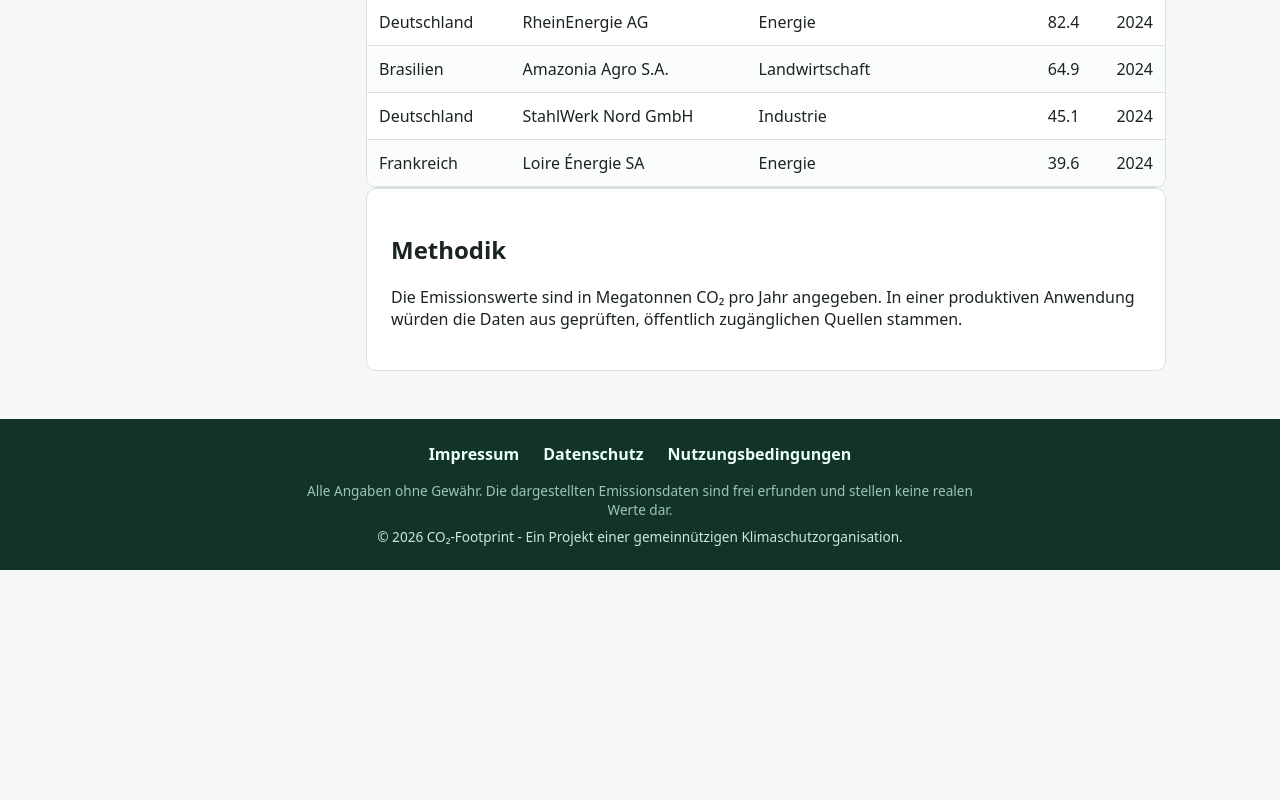
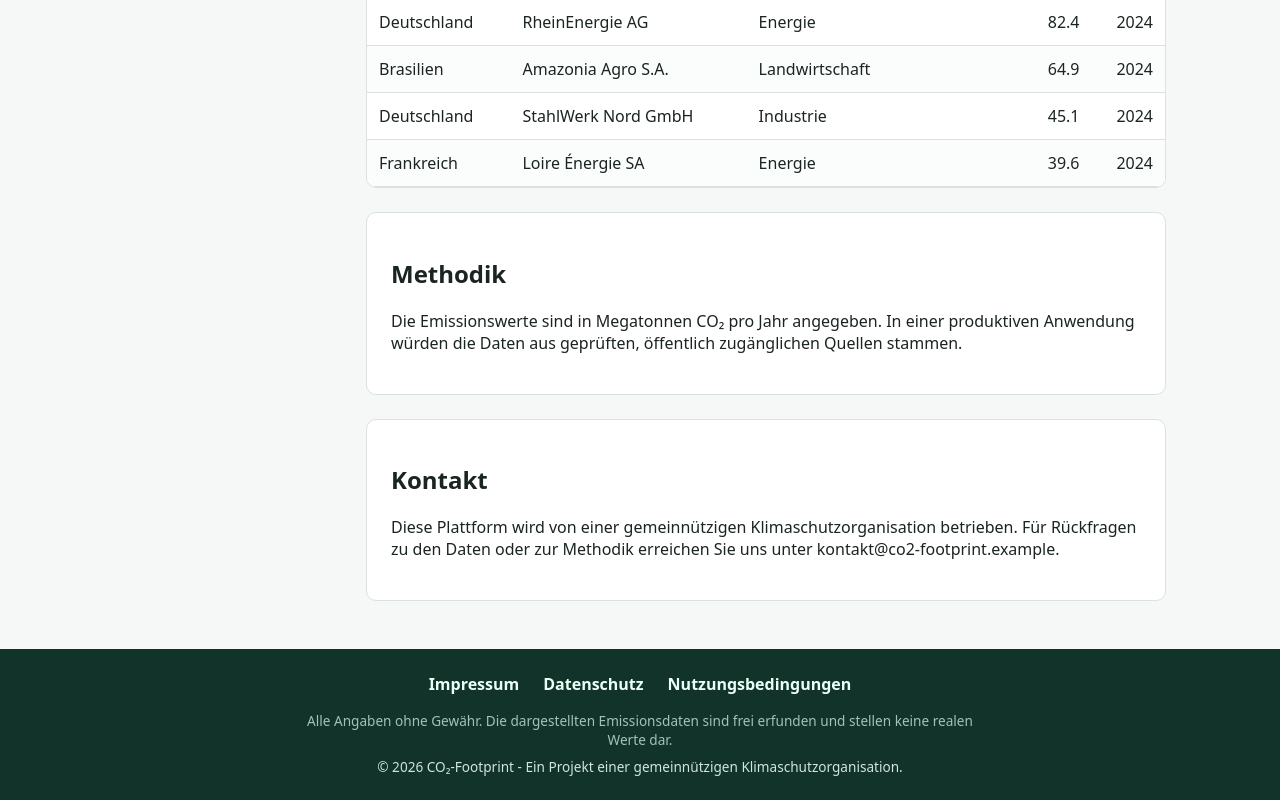
Before and after one commit to codeduyum/co2-footprint, a React (Vite) app: page / in a window 1280 px wide. Shown: the part 990-1790 px from the top of the page. Before the commit the page ends 1560 px from the top, so only its background shows below. Built offline with nearby package versions, Linux system fonts and the light colour scheme.

Commit message:
Added contact section and fixed section spacing.

```diff
--- a/src/App.jsx
+++ b/src/App.jsx
@@ -26,6 +26,11 @@ function App() {
             <h2>{t('methodHeading')}</h2>
             <p>{t('methodText')}</p>
           </section>
+
+          <section id="kontakt" className="text-section">
+            <h2>{t('contactHeading')}</h2>
+            <p>{t('contactText')}</p>
+          </section>
         </main>
       </div>
 
--- a/src/components/Footer.jsx
+++ b/src/components/Footer.jsx
@@ -4,7 +4,7 @@ function Footer() {
   const { t } = useLanguage()
 
   return (
-    <footer className="site-footer" id="kontakt">
+    <footer className="site-footer">
       <nav className="footer-links" aria-label={t('footerImprint')}>
         <ul>
           <li><a href="#impressum">{t('footerImprint')}</a></li>
--- a/src/components/LocalNav.jsx
+++ b/src/components/LocalNav.jsx
@@ -13,6 +13,7 @@ function LocalNav() {
         <li><a href="#intro">{t('localIntro')}</a></li>
         <li><a href="#daten">{t('localTable')}</a></li>
         <li><a href="#methodik">{t('localMethod')}</a></li>
+        <li><a href="#kontakt">{t('contactHeading')}</a></li>
       </ul>
     </nav>
   )
--- a/src/i18n/translations.js
+++ b/src/i18n/translations.js
@@ -44,6 +44,9 @@ export const translations = {
     methodHeading: 'Methodik',
     methodText:
       'Die Emissionswerte sind in Megatonnen CO₂ pro Jahr angegeben. In einer produktiven Anwendung würden die Daten aus geprüften, öffentlich zugänglichen Quellen stammen.',
+    contactHeading: 'Kontakt',
+    contactText:
+      'Diese Plattform wird von einer gemeinnützigen Klimaschutzorganisation betrieben. Für Rückfragen zu den Daten oder zur Methodik erreichen Sie uns unter kontakt@co2-footprint.example.',
 
   },
 
@@ -84,6 +87,9 @@ export const translations = {
     methodHeading: 'Methodology',
     methodText:
       'Emission values are given in megatonnes of CO₂ per year. In a production application, the data would come from verified, publicly available sources.',
+    contactHeading: 'Contact',
+    contactText:
+      'This platform is operated by a non-profit climate organization. For questions about the data or methodology, please contact us at kontakt@co2-footprint.example.',
 
   },
 
@@ -122,7 +128,8 @@ export const translations = {
     introText: '.ةيلايخ ةيبيرجت تانايب ةضورعملا ماقرألا عيمج .ايًونس تاكرشلاو لودلا اهقلطتُ يتلا نوبركلا ديسكأ يناث ةيمك ةصنملا هذه رهظتُ',
     methodHeading: 'ةيجهنملا',
     methodText: '.مومعلل ةحاتمو ةقوثوم رداصم نم تانايبلا يتأتس ،يقيقح قيبطت يف .ايًونس نط اغيملاب تاثاعبنالا ميق ىطعتُ',
-
+    contactHeading: 'انب لصتا',
+    contactText: ' ىلع انتلسارم ىجري ،ةيجهنملا وأ تانايبلا لوح تاراسفتسالل .ةيحبر ريغ ةيخانم ةمظنم لبق نم ةصنملا هذه رادتُ kontakt@co2-footprint.example.',
   },
 
 }
--- a/src/index.css
+++ b/src/index.css
@@ -343,13 +343,16 @@ body {
   border-inline-start-color: #1b7f5c;
 }
 
+.main > section {
+  margin-block-end: 1.5rem;
+}
+
 .intro,
 .text-section {
   background: #ffffff;
   border: 1px solid #d9e2dd;
   border-radius: 10px;
   padding: 1.5rem;
-  margin-block-end: 1.5rem;       /* logisch: unten */
 }
 
 /* Tablet */
```
